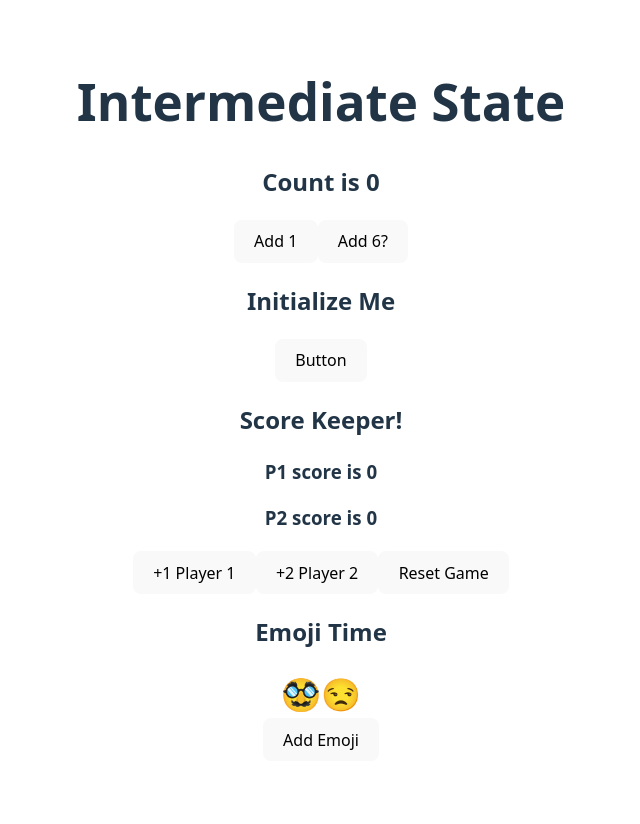
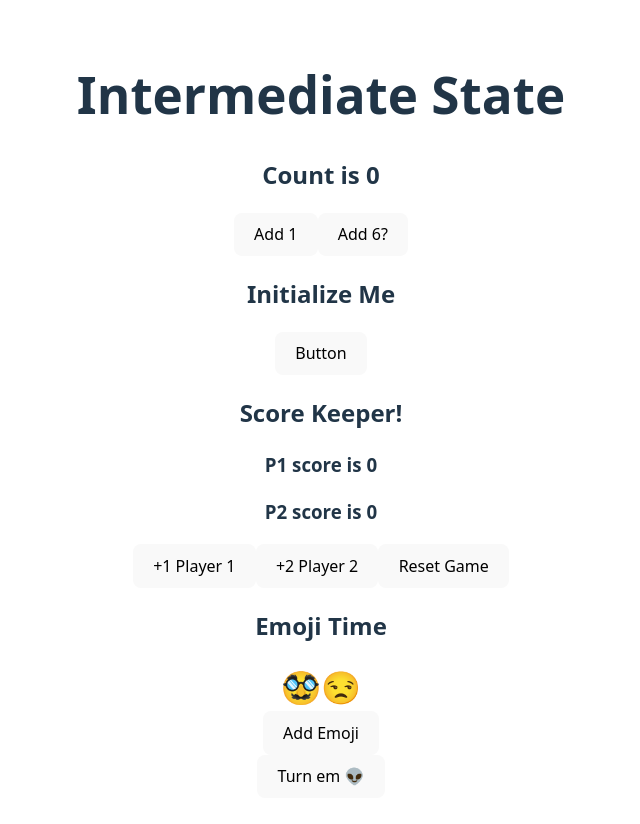
Before and after one commit to quasarblues/react-intermediate-state-playground, a React (Vite) app: page / in a window 1280 px wide. Shown: the top 824 px of the page, without its empty margins (319-959 px from the left). Before the commit the page ends 800 px from the top, so only its background shows below. Built offline with nearby package versions, Linux system fonts and the light colour scheme.

Commit message:
Added alient button

```diff
--- a/src/Emoji.jsx
+++ b/src/Emoji.jsx
@@ -18,6 +18,14 @@ export default function Emoji() {
         ));
     };
 
+    const turnAlien = () => {
+        setEmojis(prevEmojis => (
+            prevEmojis.map(e => (
+                { ...e, emoji: '👽' }
+            ))
+        ));
+    };
+
     return (
         <div>
             <h2>Emoji Time</h2>
@@ -29,6 +37,7 @@ export default function Emoji() {
                     {e.emoji}</span>
             )}
             <button onClick={addEmoji} style={{ display: 'block', margin: '0 auto' }}>Add Emoji</button>
+            <button onClick={turnAlien}>Turn em 👽</button>
         </div>
     )
 }
```
